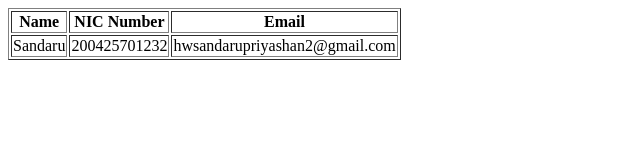
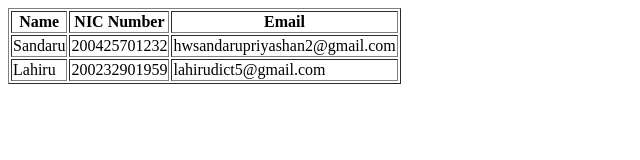
Before and after one commit to spwaduge/Github_Project_ICT_5, a plain HTML site: page index.html in a window 1280 px wide. Shown: the whole page, without its empty margins (0-640 px from the left). Drawn offline with Linux system fonts and the light colour scheme.

Commit message:
Update index.html

```diff
--- a/index.html
+++ b/index.html
@@ -17,6 +17,11 @@
             <td>200425701232</td>
             <td>hwsandarupriyashan2@gmail.com</td>
         </tr>
+        <tr>
+            <td>Lahiru</td>
+            <td>200232901959</td>
+            <td>lahirudict5@gmail.com</td>
+        </tr>
     </table>
 </body>
 </html>
```
